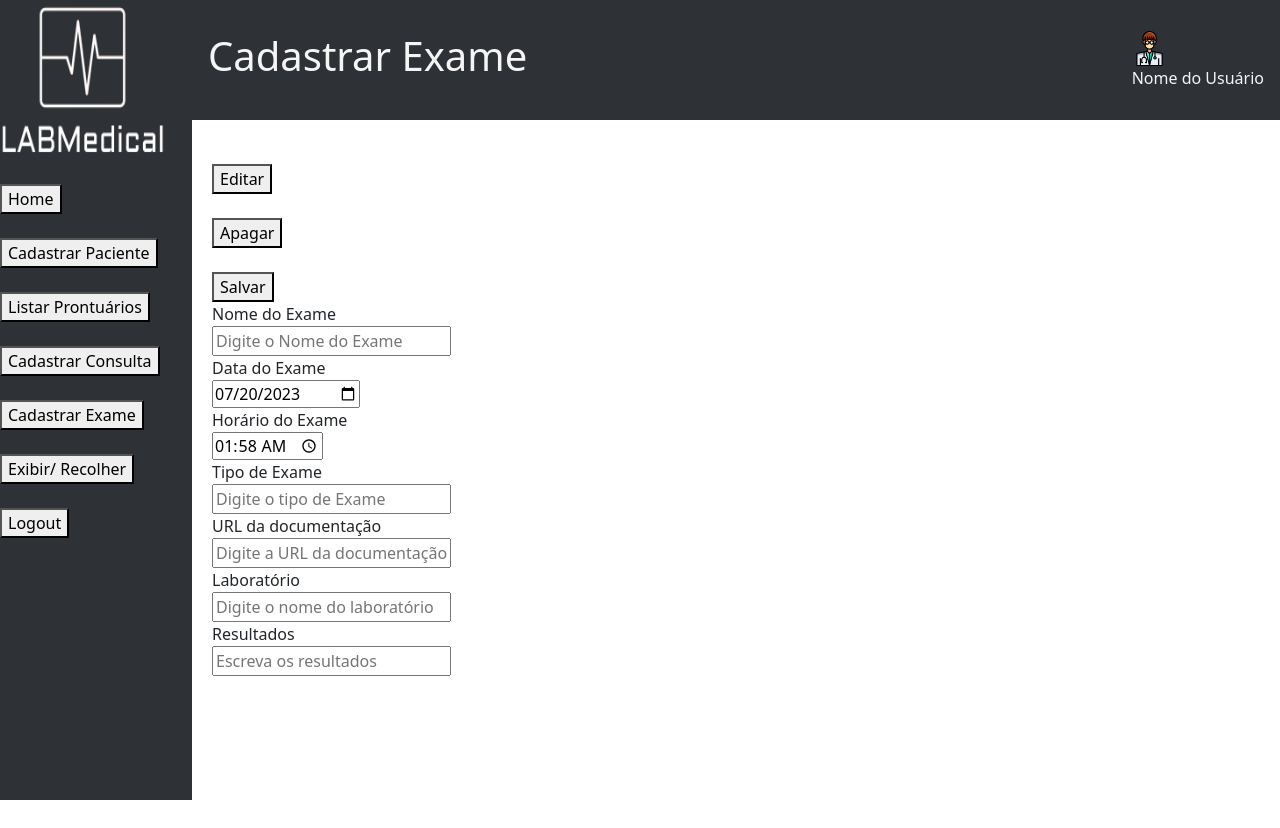
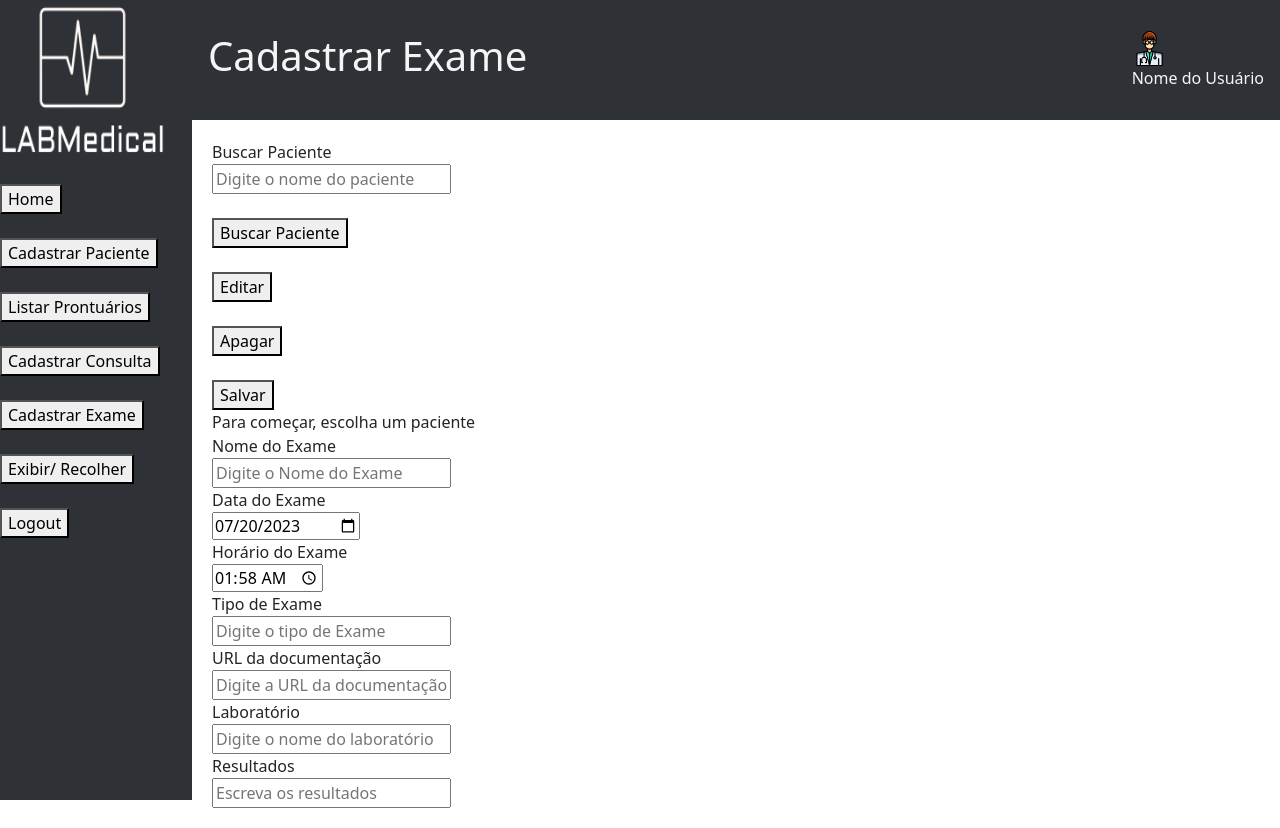
Before and after one commit to rodrigopieritz/m2labmedical, a React (Vite) app: page /exam-register in a window 1280 px wide. Before the commit the page ends 800 px from the top, so only its background shows below. Built offline with nearby package versions, Linux system fonts and the light colour scheme.

Commit message:
busca de pacientes

```diff
--- a/src/components/ExamRegisterComponent/ExamRegisterComponent.jsx
+++ b/src/components/ExamRegisterComponent/ExamRegisterComponent.jsx
@@ -33,9 +33,9 @@ export const ExamRegisterComponent = () => {
 
   const [currentDate, setCurrentDate] = useState("");
   const [currentTime, setCurrentTime] = useState("");
-//   const [searchQuery, setSearchQuery] = useState("");
-//   const [foundPatient, setFoundPatient] = useState(null);
-//   const [foundPatientError, setFoundPatientError] = useState(null);
+  const [searchQuery, setSearchQuery] = useState("");
+  const [foundPatient, setFoundPatient] = useState(null);
+  const [foundPatientError, setFoundPatientError] = useState(null);
 
   useEffect(() => {
     const getCurrentDate = () => {
@@ -59,24 +59,24 @@ export const ExamRegisterComponent = () => {
     setCurrentTime(getCurrentTime());
   }, []);
 
-//   const handleSearchPatient = () => {
-//     if (searchQuery.trim() === "") {
-//          setFoundPatient(null);
-//         return;
-//       }
-//     const patientsList = JSON.parse(localStorage.getItem("patients")) || [];
+  const handleSearchPatient = () => {
+    if (searchQuery.trim() === "") {
+         setFoundPatient(null);
+        return;
+      }
+    const patientsList = JSON.parse(localStorage.getItem("patients")) || [];
 
-//     const patient = patientsList.find((patient) =>
-//       patient.name.toLowerCase().includes(searchQuery.toLowerCase())
-//     );
+    const patient = patientsList.find((patient) =>
+      patient.name.toLowerCase().includes(searchQuery.toLowerCase())
+    );
 
-//     if (patient) {
-//       setFoundPatient(patient);
-//     } else {
-//       setFoundPatient(null);
-//       alert("Paciente não encontrado.");
-//     }
-//   };
+    if (patient) {
+      setFoundPatient(patient);
+    } else {
+      setFoundPatient(null);
+      alert("Paciente não encontrado.");
+    }
+  };
 
   const handleInput = (event) => {
     event.preventDefault();
@@ -104,9 +104,9 @@ export const ExamRegisterComponent = () => {
         setResults(value);
         setResultsError("");
 
-//     } else if (id === "foundPatient") {
-//       setFoundPatient(value);
-//       setFoundPatientError("");
+    } else if (id === "foundPatient") {
+      setFoundPatient(value);
+      setFoundPatientError("");
     }
   };
 
@@ -130,16 +130,16 @@ export const ExamRegisterComponent = () => {
     e.preventDefault();
 
     const validationSchema = yup.object().shape({
-//         foundPatient: yup
-//         .mixed()
-//         .nullable("Este campo é obrigatório")
-//         .test(
-//           "is-patient-selected",
-//           "Por favor, selecione um paciente.",
-//           (value) => {
-//             return value !== null;
-//           }
-//         ),
+        foundPatient: yup
+        .mixed()
+        .nullable("Este campo é obrigatório")
+        .test(
+          "is-patient-selected",
+          "Por favor, selecione um paciente.",
+          (value) => {
+            return value !== null;
+          }
+        ),
       examName: yup
         .string()
         .min(5, "Este campo deve ter pelo menos 6 caracteres")
@@ -172,7 +172,7 @@ export const ExamRegisterComponent = () => {
     validationSchema
       .validate(
         {
-//           foundPatient,
+          foundPatient,
           examName,
           examDate,
           examTime,
@@ -216,7 +216,7 @@ results
   return (
     <>
 
-      {/* <div>
+      <div>
         <InputComponent
           id="searchPatientInp"
           type="text"
@@ -231,7 +231,7 @@ results
           label="Buscar Paciente"
           onClick={handleSearchPatient}
         />
-      </div> */}
+      </div>
 
 
         <form onSubmit={handleFormSubmission} noValidate>
@@ -271,12 +271,12 @@ results
             </div>
           )}
 
-          {/* {!foundPatient ? (
+          {!foundPatient ? (
             <div>Para começar, escolha um paciente</div>
           ) : (
             <div>Paciente: {foundPatient.name}</div>
           )}
-          {foundPatientError && <div>{foundPatientError}</div>} */}
+          {foundPatientError && <div>{foundPatientError}</div>}
 
           <InputComponent
             id="examName"
```
